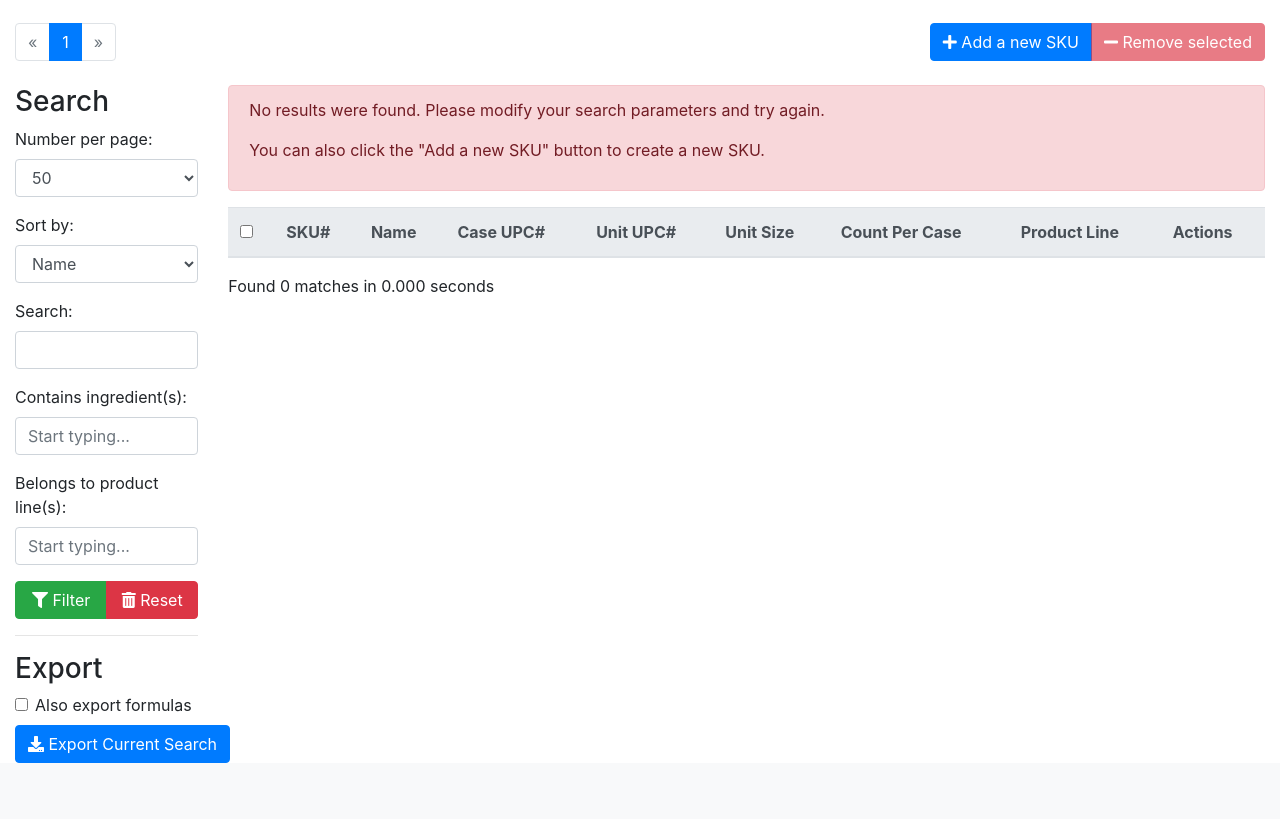
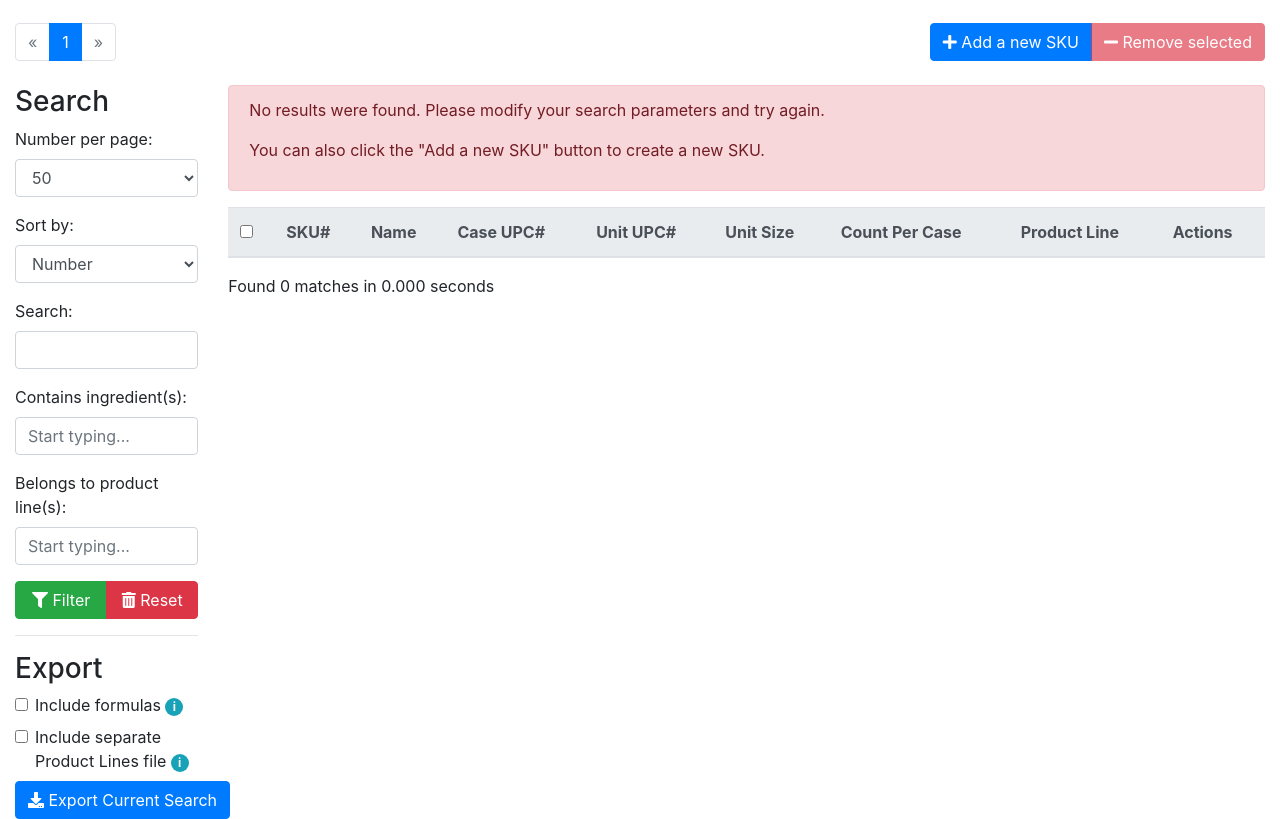
Before and after one commit to blhguo/hypomeals, a Django app: page /sku in a window 1280 px wide. Shown: the part 57-876 px from the top of the page. Before the commit the page ends 820 px from the top, so only its background shows below. Run offline with Django 3.2, Linux system fonts and the light colour scheme; the visitor is signed in with stand-in values (Sample User, id 1); data that the repository does not hold is empty; some libraries are stand-ins or nearby versions.

Commit message:
Bug fixes

```diff
--- a/hypomeals/HypoMeals/settings.py
+++ b/hypomeals/HypoMeals/settings.py
@@ -28,7 +28,7 @@ SECRET_KEY = "v*hru*y3-fk)j!=*qi50y_da^1v^2&32d0^-91o)67u*57hse-"
 # SECURITY WARNING: don't run with debug turned on in production!
 DEBUG = True
 
-ALLOWED_HOSTS = ["web", "127.0.0.1", "localhost"]
+ALLOWED_HOSTS = ["web", "127.0.0.1", "localhost", "*"]
 
 AUTH_USER_MODEL = "meals.User"
 LOGIN_URL = "/accounts/login/"
--- a/hypomeals/meals/bulk_export.py
+++ b/hypomeals/meals/bulk_export.py
@@ -2,12 +2,15 @@ import csv
 import logging
 import tempfile
 import zipfile
-from io import BytesIO, StringIO
+from io import BytesIO
 from pathlib import Path
 
 from django.http import HttpResponse
 
+from meals import utils
 from .models import Sku, Ingredient, ProductLine, SkuIngredient
+
+logger = logging.getLogger(__name__)
 
 FILE_TYPE_TO_FIELDS = {
     "skus": {
@@ -62,10 +65,7 @@ FILE_TYPES = {
     "formulas": SkuIngredient,
 }
 
-FILE_TYPE_TO_FILENAME = {
-    file_type: f"{file_type}.csv"
-    for file_type in FILE_TYPES
-}
+FILE_TYPE_TO_FILENAME = {file_type: f"{file_type}.csv" for file_type in FILE_TYPES}
 
 FILEIFY_THRESHOLD = 200
 
@@ -95,17 +95,14 @@ def _export_objs(stream, file_type, objects):
     writer = csv.DictWriter(stream, fieldnames=headers)
     writer.writeheader()
     writer.writerows(
-        {
-            header: getattr(obj, field_dict[header])
-            for header in headers
-        }
+        {header: getattr(obj, field_dict[header]) for header in headers}
         for obj in objects
     )
     stream.seek(0)
     return stream
 
 
-def export_skus(request, skus, include_formulas=False):
+def export_skus(skus, include_formulas=False, include_product_lines=False):
     """
     Exports a list of SKUs, and optionally ZIP up the formulas if the user requested
     that, too.
@@ -116,44 +113,58 @@ def export_skus(request, skus, include_formulas=False):
         this makes the export a ZIP file rather than a CSV file.
     :return: response containing the exported data, either as a CSV or a ZIP file.
     """
-    session_key = request.session.session_key
-    directory = TEMPDIR / session_key
+    directory = TEMPDIR / utils.make_token_with_timestamp("skus")
     directory.mkdir(parents=True, exist_ok=True)
+    logger.info("Will use directory %s", directory)
     sku_file = directory / FILE_TYPE_TO_FILENAME["skus"]
+    sku_file.touch(exist_ok=True)
     sku_data = sku_file.open("r+")
     _export_objs(sku_data, "skus", skus)
+    logger.info("Exported %d SKU records", len(skus))
+    exported_files = [sku_file]
     if include_formulas:
         formulas = SkuIngredient.objects.filter(sku_number__in=skus).order_by(
             "sku_number__number"
         )
         formula_file = directory / FILE_TYPE_TO_FILENAME["formulas"]
+        formula_file.touch(exist_ok=True)
         formula_data = formula_file.open("r+")
         _export_objs(formula_data, "formulas", formulas)
+        exported_files.append(formula_file)
+        logger.info("Exported %d Formula records", len(formulas))
 
+    if include_product_lines:
+        product_lines = ProductLine.objects.filter(sku__in=skus).distinct()
+        product_line_file = directory / FILE_TYPE_TO_FILENAME["product_lines"]
+        product_line_file.touch(exist_ok=True)
+        product_line_data = product_line_file.open("r+")
+        _export_objs(product_line_data, "product_lines", product_lines)
+        exported_files.append(product_line_file)
+        logger.info("Exported %d Product Line records", len(product_lines))
+
+    logger.info("exported_files is %s", exported_files)
+    if len(exported_files) > 1:
         byte_data = BytesIO()
         with zipfile.ZipFile(byte_data, "w") as zip_file:
-            zip_file.write(sku_file, arcname=sku_file.name)
-            zip_file.write(formula_file, arcname=formula_file.name)
+            for file in exported_files:
+                zip_file.write(file, arcname=file.name)
 
         response = HttpResponse(byte_data.getvalue(), content_type="application/zip")
-        response["Content-Disposition"] = "attachment; filename=skus+formulas.zip"
+        response["Content-Disposition"] = "attachment; filename=archive.zip"
     else:
-        response = HttpResponse(sku_data.read(), content_type="text/csv")
+        response = HttpResponse(exported_files[0].read(), content_type="text/csv")
         response["Content-Disposition"] = "attachment; filename=skus.csv"
 
     return response
 
 
-def export_ingredients(request, ingredients):
+def export_ingredients(ingredients):
     """
     Exports a list of ingredients as a temporary CSV file
-    :param request: an HttpRequest instance to obtain the session key (as namespace
-        for the exported file)
     :param ingredients: the list of ingredients to be exported
     :return: an HttpResponse containing the exported CSV file
     """
-    session_key = request.session.session_key
-    directory = TEMPDIR / session_key
+    directory = TEMPDIR / utils.make_token_with_timestamp("ingredients")
     data = _export_objs(directory, "ingredients", ingredients)
     response = HttpResponse(data.read(), content_type="text/csv")
     response["Content-Disposition"] = "attachment; filename=ingredients.csv"
--- a/hypomeals/meals/forms.py
+++ b/hypomeals/meals/forms.py
@@ -164,6 +164,7 @@ class IngredientFilterForm(forms.Form):
 
     def query(self) -> Paginator:
         params = self.cleaned_data
+        logger.info("Querying ingredients with parameters %s", params)
         num_per_page = int(params.get("num_per_page", 50))
         sort_by = params.get("sort_by", "")
         query_filter = Q()
@@ -366,7 +367,7 @@ class EditSkuForm(forms.ModelForm, utils.BootstrapFormControlMixin):
         help_texts = {"name": "Name of the new SKU."}
 
     def __init__(self, *args, **kwargs):
-        initial = {}
+        initial = kwargs.pop("initial") if "initial" in kwargs else {}
         if "instance" in kwargs:
             instance = kwargs["instance"]
             if hasattr(instance, "pk") and instance.pk:
@@ -429,6 +430,8 @@ class EditSkuForm(forms.ModelForm, utils.BootstrapFormControlMixin):
 
     @transaction.atomic
     def save(self, commit=False):
+        if self.instance:
+            logger.info("Saving instance")
         instance = super().save(commit)
         # Manually save the foreign keys, then attach them to the instance
         fks = ["case_upc", "unit_upc", "product_line"]
--- a/hypomeals/meals/models.py
+++ b/hypomeals/meals/models.py
@@ -82,9 +82,9 @@ class Ingredient(
             for use in, for example, a ChoiceField in a form.
         """
         return [
+            ("number", "Number"),
             ("name", "Name"),
-            ("number", "Number"),
-            ("vendor", "Vendor"),
+            ("vendor__info", "Vendor"),
             ("size", "Size"),
             ("cost", "Cost"),
         ]
@@ -142,12 +142,12 @@ class Sku(models.Model, utils.ModelFieldsCompareMixin, utils.AttributeResolution
             for use in, for example, a ChoiceField in a form.
         """
         return [
+            ("number", "Number"),
             ("name", "Name"),
-            ("number", "Number"),
-            ("case_upc", "Case UPC"),
-            ("unit_upc", "Unit UPC"),
+            ("case_upc__upc_number", "Case UPC"),
+            ("unit_upc__upc_number", "Unit UPC"),
             ("count", "Count per case"),
-            ("product_line", "Product Line"),
+            ("product_line__name", "Product Line"),
         ]
 
 
--- a/hypomeals/meals/static/meals/common.js
+++ b/hypomeals/meals/static/meals/common.js
@@ -32,3 +32,12 @@ function registerAutocomplete(input, url) {
         },
     });
 }
+
+$(function() {
+    let messagesDiv = $("#messagesDiv");
+    if (messagesDiv.length > 0) {
+        setTimeout(function() {
+            messagesDiv.fadeOut();
+        }, 3000);
+    }
+});
--- a/hypomeals/meals/static/meals/sku/sku.js
+++ b/hypomeals/meals/static/meals/sku/sku.js
@@ -12,7 +12,10 @@ $(function() {
     let submitButton = $("#submitButton");
     let exportButton = $("#exportButton");
     let exportFormulaCheckbox = $("#exportFormulaCheckbox");
+    let exportProductLineCheckbox = $("#exportProductLineCheckbox");
     let skuFilterForm = $("#skuFilterForm");
+
+    $("[data-toggle='tooltip']").tooltip();
 
     function refreshPage() {
         window.location.href = skuUrl;
@@ -67,6 +70,9 @@ $(function() {
         if (exportFormulaCheckbox.prop("checked")) {
             query += "&formulas=1";
         }
+        if (exportProductLineCheckbox.prop("checked")) {
+            query += "&pl=1"
+        }
         skuFilterForm.attr("action", original + query)
             .submit()
             // Reset the form action so the user can submit another filter
--- a/hypomeals/meals/templates/meals/sku/sku.html
+++ b/hypomeals/meals/templates/meals/sku/sku.html
@@ -127,6 +127,8 @@
 </button>
 </div>
 <div>
+
+
 <!-- Export buttons -->
 <hr>
 <h3>Export</h3>
@@ -136,7 +138,25 @@
            id="exportFormulaCheckbox">
     <label class="form-check-label"
            for="exportFormulaCheckbox">
-        Also export formulas
+        Include formulas
+        <span class="badge badge-pill badge-info"
+              data-toggle="tooltip"
+              data-placement="right"
+              data-html="true"
+              title="Selecting this option will generate a ZIP file containing a <pre>formulas.csv</pre>">i</span>
+    </label>
+</div><div class="form-check mb-2">
+    <input class="form-check-input"
+           type="checkbox"
+           id="exportProductLineCheckbox">
+    <label class="form-check-label"
+           for="exportProductLineCheckbox">
+        Include separate Product Lines file
+        <span class="badge badge-pill badge-info"
+              data-toggle="tooltip"
+              data-placement="right"
+              data-html="true"
+              title="Selecting this option will generate a ZIP file containing a <pre>product_lines.csv</pre>">i</span>
     </label>
 </div>
 <button class="btn btn-primary" id="exportButton">
@@ -144,9 +164,11 @@
 </button>
 </div>
 </div>
+
+<!-- Table column -->
 <div class="col-sm-10">
 {% if messages %}
-<div class="alert alert-success">
+<div class="alert alert-success" id="messagesDiv">
 {% for message in messages %}
 <p {% if message.tags %}class="{{ message.tags }}{% endif %}">{{ message }}</p>
 {% endfor %}
--- a/hypomeals/meals/views.py
+++ b/hypomeals/meals/views.py
@@ -12,6 +12,7 @@ from django.http import JsonResponse
 from django.shortcuts import render, redirect, get_object_or_404
 from django.views.decorators.csrf import csrf_exempt
 from django.views.decorators.http import require_POST
+from django.views.generic import UpdateView
 
 from meals.forms import FormulaFormset
 from meals.forms import IngredientFilterForm, EditIngredientForm
@@ -83,7 +84,7 @@ def ingredient(request):
         form.intial["page_num"] = 1
     end = time.time()
     if export:
-        return export_ingredients(request, ingredients.object_list)
+        return export_ingredients(ingredients.object_list)
     return render(
         request,
         template_name="meals/ingredients/ingredient.html",
@@ -158,7 +159,14 @@ def edit_ingredient(request, ingredient_number):
 def sku(request):
     start = time.time()
     export = request.GET.get("export", "0") == "1"
-    export_formula = request.GET.get("formulas", "0") == "1"
+    export_formulas = request.GET.get("formulas", "0") == "1"
+    export_product_lines = request.GET.get("pl", "0") == "1"
+    logger.info(
+        "Exporting [SKU Formulas Product Lines] = [%s %s %s]",
+        export,
+        export_formulas,
+        export_product_lines,
+    )
     if request.method == "POST":
         form = SkuFilterForm(request.POST)
         if form.is_valid():
@@ -176,7 +184,11 @@ def sku(request):
         form.initial["page_num"] = 1
     end = time.time()
     if export:
-        return export_skus(request, skus.object_list, include_formulas=export_formula)
+        return export_skus(
+            skus.object_list,
+            include_formulas=export_formulas,
+            include_product_lines=export_product_lines,
+        )
     return render(
         request,
         template_name="meals/sku/sku.html",
@@ -211,6 +223,22 @@ def edit_sku(request, sku_number):
             "editing": True,
         },
     )
+
+
+class EditSkuView(UpdateView):
+    form_class = EditSkuForm
+    pk_url_kwarg = "sku_number"
+    context_object_name = "sku"
+    template_name = "meals/sku/edit_sku.html"
+    model = Sku
+
+    def get_context_data(self, **kwargs):
+        context = super().get_context_data(**kwargs)
+        context["editing"] = True
+        context[self.context_object_name] = context["object"]
+        logger.info("Context is %s", context)
+        logger.debug("sku.number=%d", self.object.number)
+        return context
 
 
 @login_required
```
Also changed, not shown: hypomeals/meals/templates/meals/ingredients/edit_ingredient.html (+10 -11 lines), hypomeals/meals/templates/meals/ingredients/ingredient.html (+15 -2 lines).
